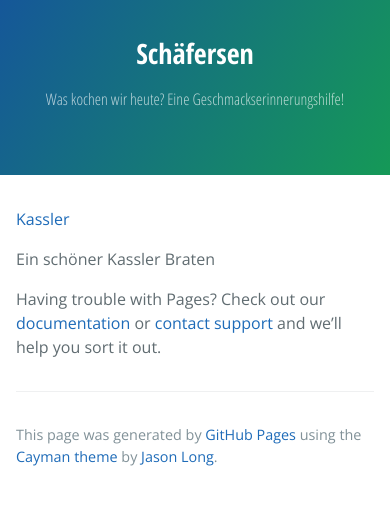
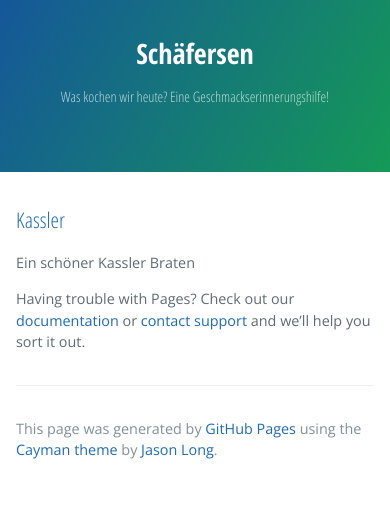
Before and after one commit to Schaefersen/schaefersen.github.io, a Jekyll site: the page built from index.html, in a window 390 px wide. Shown: the top 505 px of the page. Built offline with Jekyll 4.4.1, drawn with Linux system fonts in a browser that asks for light colours.

Commit message:
style changes

```diff
--- a/_layouts/post.html
+++ b/_layouts/post.html
@@ -1,5 +1,5 @@
 ---
 layout: default
 ---
-<h3>{{page.title}}</h3>
+<h2>{{page.title}}</h2>
 {{ content }}
--- a/index.html
+++ b/index.html
@@ -5,7 +5,9 @@ title: Schäfersen
 <ul>
   {% for post in site.posts %}
     <li>
-      <a href="{{ post.url }}">{{ post.title }}</a>
+      <h2>
+        <a href="{{ post.url }}">{{ post.title }}</a>
+      </h2>
       {{ post.excerpt }}
     </li>
   {% endfor %}
--- a/stylesheets/stylesheet.css
+++ b/stylesheets/stylesheet.css
@@ -103,7 +103,7 @@ a {
 
 @media screen and (max-width: 42em) {
   .project-tagline {
-    font-size: 1rem; } }
+    font-size: 0.9rem; } }
 
 .main-content :first-child {
   margin-top: 0; }
@@ -115,6 +115,8 @@ a {
   font-family: 'Open Sans Condensed', sans-serif;
   font-weight: normal;
   color: #159957; }
+.main-content h1 a, .main-content h2 a, .main-content h3 a, .main-content h4 a, .main-content h5 a, .main-content h6 a {
+  text-decoration: none; }
 .main-content p {
   margin-bottom: 1em; }
 .main-content code {
@@ -215,12 +217,12 @@ a {
 @media screen and (min-width: 42em) and (max-width: 64em) {
   .main-content {
     padding: 2rem 4rem;
-    font-size: 1.1rem; } }
+    font-size: 0.9rem; } }
 
 @media screen and (max-width: 42em) {
   .main-content {
     padding: 2rem 1rem;
-    font-size: 1rem; } }
+    font-size: 0.9rem; } }
 
 .site-footer {
   padding-top: 2rem;
```
